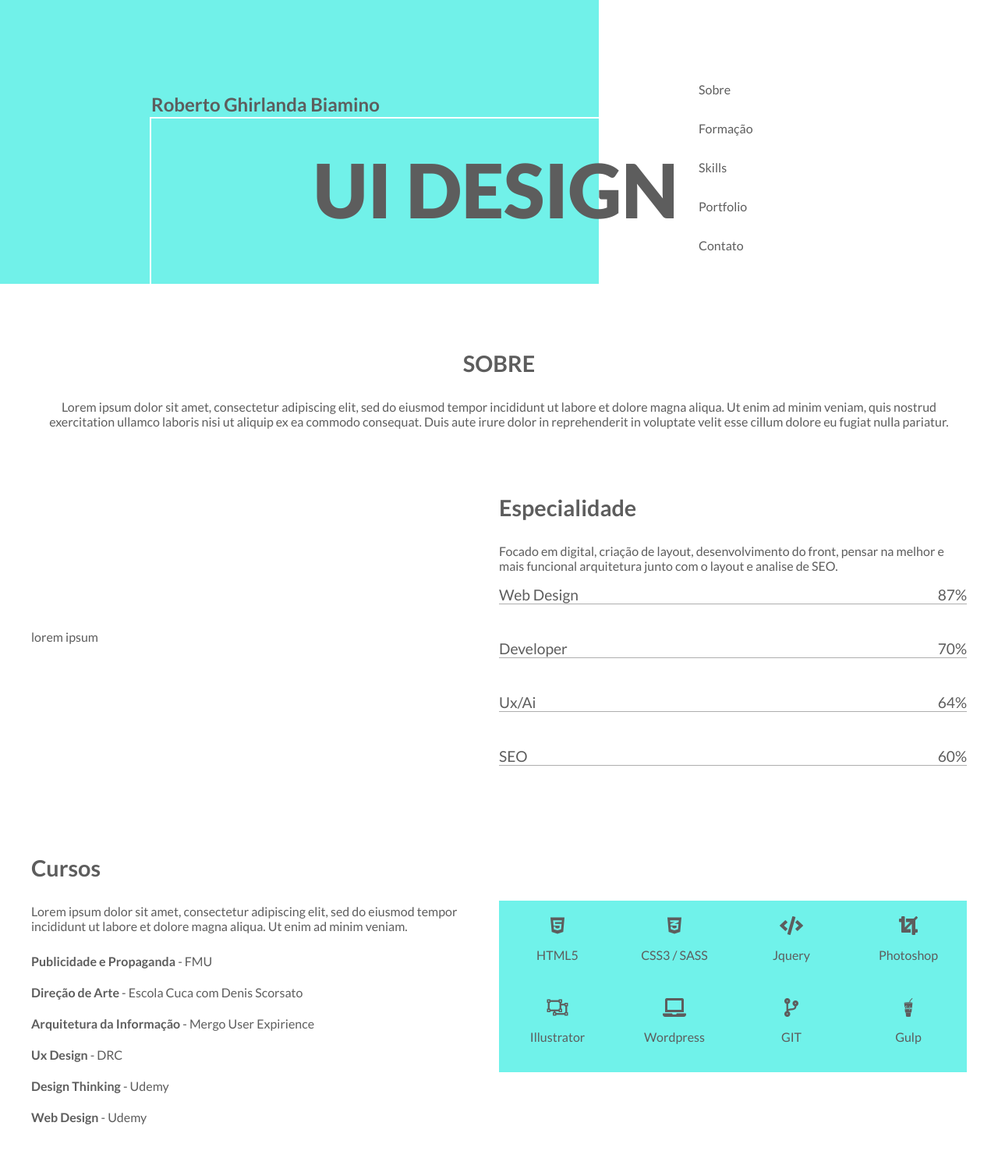
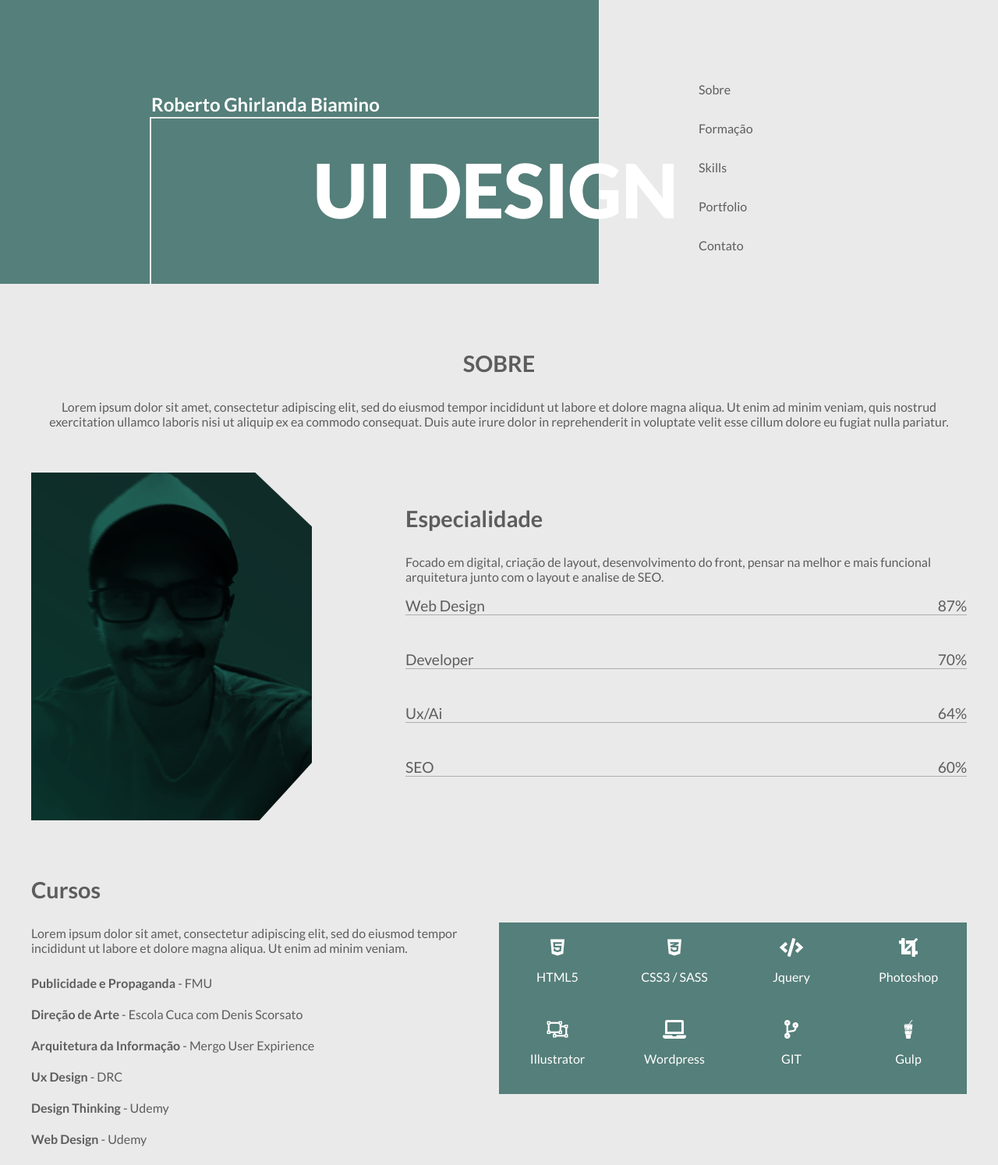
Before and after one commit to roghirlanda/portfolio, a website: page index.html in a window 1280 px wide. Shown: the whole page at 78% size. Drawn offline with nearby package versions, Linux system fonts and the light colour scheme; files that its build step writes are made by us from their sources.

Commit message:
atualizacao

```diff
--- a/index.html
+++ b/index.html
@@ -5,7 +5,7 @@
 	<meta http-equiv="X-UA-Compatible" content="IE=edge">
 	<title></title>
 
-	<link rel="stylesheet" href="style.css">
+	<link rel="stylesheet" href="css/style.css">
 	<link href="https://fonts.googleapis.com/css?family=Lato:100,100i,300,300i,400,400i,700,700i,900,900i" rel="stylesheet">
 	<link rel="stylesheet" href="https://use.fontawesome.com/releases/v5.0.13/css/all.css" integrity="sha384-DNOHZ68U8hZfKXOrtjWvjxusGo9WQnrNx2sqG0tfsghAvtVlRW3tvkXWZh58N9jp" crossorigin="anonymous">
 
@@ -44,8 +44,8 @@
 	</section>
 	<section>
 		<div class="section-abilities container-centralizado flex-container">
-			<div class="">
-				<p>lorem ipsum</p>
+			<div class="web-developer">
+				<img src="roberto.png" alt="">
 			</div>
 			<div class="abilities">
 				<h3>Especialidade</h3>
--- a/package.json
+++ b/package.json
@@ -21,5 +21,8 @@
     "gulp-clean-css": "^3.9.4",
     "gulp-notify": "^3.2.0",
     "gulp-sass": "^4.0.1"
+  },
+  "dependencies": {
+    "gulp-minify-css": "^1.2.4"
   }
 }
--- a/style.scss
+++ b/style.scss
@@ -1,5 +1,6 @@
 $tamanho-padrao: 1200px;
 $no-list: none;
+$white-text: #fff;
 .container-centralizado {
 	max-width: $tamanho-padrao;
 	position: relative;
@@ -14,6 +15,7 @@ $no-list: none;
 }
 
 body {
+	background: #eaeaea;
 	font-family: 'Lato', sans-serif;
 	margin: 0;
 	padding: 0;
@@ -41,7 +43,7 @@ h3 {
 		min-height: 320px;
 		position: absolute;
 		width: 60%;
-		background: #71f1e9;
+		background: #557f7a;
 
 		h1 {
 			text-align: right;
@@ -50,6 +52,7 @@ h3 {
 			left: 10%;
 			font-weight: 900;
 			font-size: 2em;
+			color: $white-text;
 		}
 	}
 	.title {
@@ -58,12 +61,13 @@ h3 {
 		font-size: 3em;
 		left: 25%;
 		width: 80%;
-		border: 2px solid #fff;
+		border: 2px solid #eaeaea;
 		height: 360px;
 		h4 {
 			position: relative;
 			top: -18%;
 			font-size: 0.5em;
+			color: $white-text;
 		}
 	}
 }
@@ -85,13 +89,17 @@ h3 {
 	text-align: center;
 }
 
-.section-abilities,
-.section-formacao {
-	div {
-		width: 50%;
+.section-abilities {
+	justify-content: space-between !important;
+	.web-developer {
+		width:30%;
+
+		img {
+			width: 100%;
+		}
 	}
-	.abilities,
-	.formacao {
+	.abilities {
+		width: 60%;
 		span {
 			float: right;
 		}
@@ -104,6 +112,13 @@ h3 {
 				font-size: 1.2em;
 			}
 		}
+	}
+}
+.section-formacao {
+	div {
+		width: 50%;
+	}
+	.formacao {
 		ol {
 			@include lista;
 			li {
@@ -114,7 +129,8 @@ h3 {
 }
 
 .skills {
-	background: #70f2ea;
+	background: #557f7a;
+	color: $white-text;
 
 	div {
 		width: 100%;
@@ -123,5 +139,6 @@ h3 {
 	}
 	i {
 		font-size: 1.5em;
+		color: #fff;
 	}
 }
```
Also changed, not shown: css/style.css, roberto.jpg (added), roberto.png (added), 2 other files.
